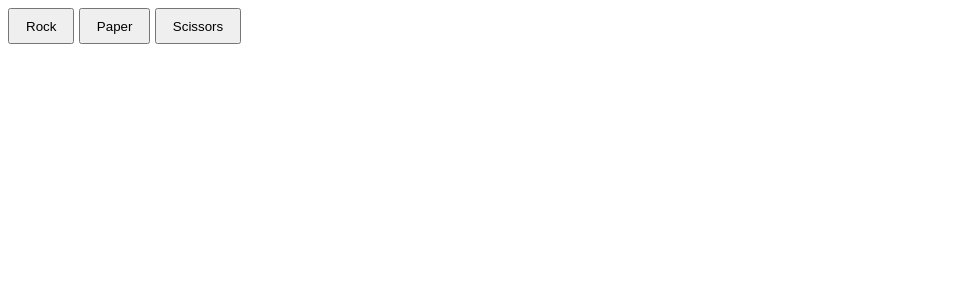
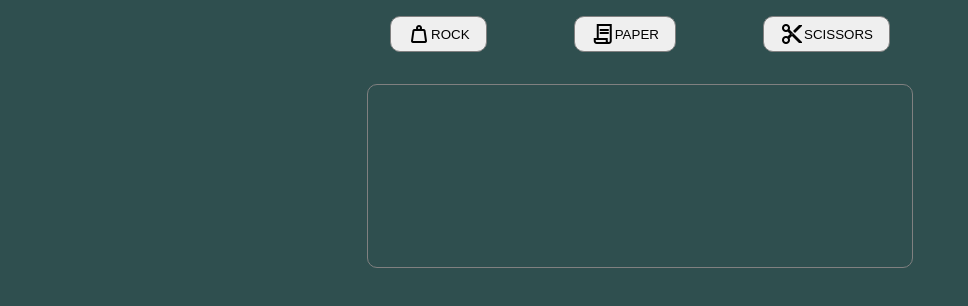
Before and after one commit to Halfonx/odin-rock-paper-scissors, a plain HTML site: page index.html in a window 1280 px wide. Shown: the whole page, without its empty margins (0-968 px from the left). Drawn offline with nearby package versions, Linux system fonts and the light colour scheme.

Commit message:
Add icons for the choices, colors and better displaying

```diff
--- a/index.html
+++ b/index.html
@@ -4,14 +4,24 @@
         <meta charset="utf-8">
         <title>Rock Paper Scissors</title>
         <link rel="stylesheet" href="styles.css">
+        <link rel="stylesheet" href="https://fonts.googleapis.com/css2?family=Material+Symbols+Outlined:opsz,wght,FILL,GRAD@24,400,0,0" />
+        <link rel="stylesheet" href="https://fonts.googleapis.com/css2?family=Material+Symbols+Outlined:opsz,wght,FILL,GRAD@24,400,0,0" />
+        <link rel="stylesheet" href="https://fonts.googleapis.com/css2?family=Material+Symbols+Outlined:opsz,wght,FILL,GRAD@24,400,0,0" />
         <script src="scripts/script.js" defer></script>
     </head>
     <body>
-        <button id="rock-button" class="button" value="rock">Rock</button>
-        <button id="paper-button" class="button" value="paper">Paper</button>
-        <button id="scissors-button" class="button" value="scissors">Scissors</button>
-
-        <div id="result" style="width: auto; height: 32px; margin-top: 16px">
+        <div id="buttons">
+            <button id="rock-button" class="button" value="rock"><span class="material-symbols-outlined">
+                weight
+                </span>ROCK</button>
+            <button id="paper-button" class="button" value="paper"><span class="material-symbols-outlined">
+                contract
+                </span>PAPER</button>
+            <button id="scissors-button" class="button" value="scissors"><span class="material-symbols-outlined">
+                cut
+                </span>SCISSORS</button>
+        </div>
+        <div id="result">
 
         </div>
     </body>
--- a/styles.css
+++ b/styles.css
@@ -1,21 +1,44 @@
-:root {
+body {
+    width: 100vw;
+    height: 100%;
     margin: 0;
     padding: 0;
     box-sizing: border-box;
-}
-
-body {
-    width: 100%;
-    height: 100%;
     font-family: 'Montserrat', sans-serif;
+    background-color: darkslategray;
 }
 
 div {
-    white-space: pre; /* Need this to break line in the template literal */
+    white-space: pre-line; /* Need this to break line in the template literal */
 }
 
 button {
     height: 36px;
     min-width: 64px;
     padding: 8px 16px;
+    border-radius: 10px;
+    border: 1px solid grey;
+    cursor: pointer;
+    display: flex;
+    align-items: center;
+    justify-content: space-evenly;
 }
+
+#buttons {
+    width: 500px;
+    margin: 16px auto 0 auto;
+    display: flex;
+    justify-content: space-between;
+}
+
+#result {
+    width: 40%;
+    height: 150px;
+    margin: 32px auto;
+    padding: 16px;
+    display: flex;
+    justify-content: center;
+    align-items: center;
+    border: 1px solid grey;
+    border-radius: 10px;
+}
```
